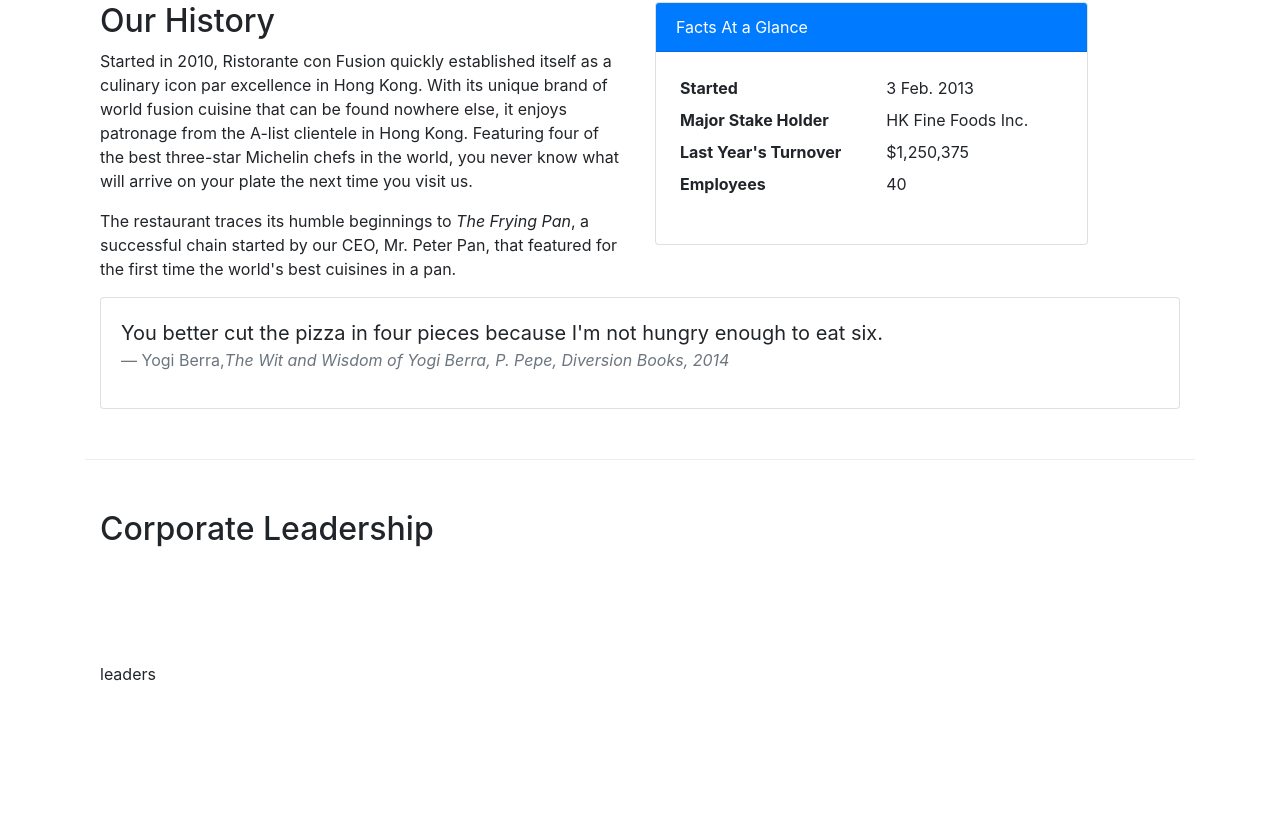
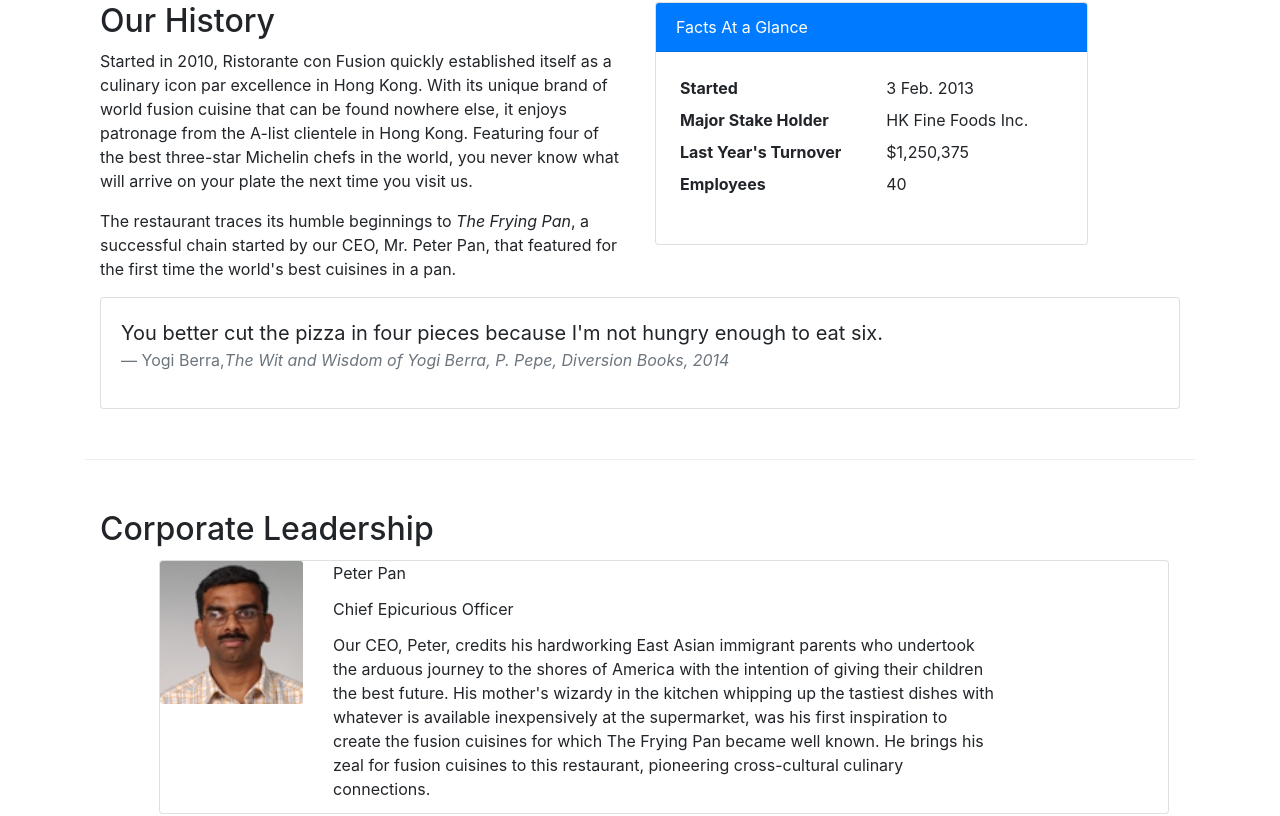
Before and after one commit to tanusgit/CourseReact, a React (Create React App) app in the folder kitchenApp/confusion/: page /aboutus in a window 1280 px wide. Shown: the part 479-1295 px from the top of the page. Built offline with nearby package versions, Linux system fonts and the light colour scheme.

Commit message:
about us

```diff
--- a/kitchenApp/confusion/src/components/AboutComponent.js
+++ b/kitchenApp/confusion/src/components/AboutComponent.js
@@ -1,7 +1,8 @@
 import React from 'react';
-import { Breadcrumb, BreadcrumbItem, Card, CardBody, CardHeader, Media } from 'reactstrap';
+import { Breadcrumb, BreadcrumbItem, Card, CardImg, CardTitle, CardImgOverlay, CardBody, CardHeader, Media } from 'reactstrap';
 import { Link } from 'react-router-dom';
 import { Component } from 'react';
+import { LEADERS } from './leader';
 
 class About extends Component {
 
@@ -11,74 +12,37 @@ class About extends Component {
     }
 
     render() {
-        return (
-            <div className="container">
-                <div className="row">
-                    <Breadcrumb>
-                        <BreadcrumbItem><Link to="/home">Home</Link></BreadcrumbItem>
-                        <BreadcrumbItem active>About Us</BreadcrumbItem>
-                    </Breadcrumb>
-                    <div className="col-12">
-                        <h3>About Us</h3>
-                        <hr />
-                    </div>
+        const leaders = this.props.leaders.map((lead) => {
+            return (
+                <div key={lead.id} className="col-md-12 m-1">
+                    <Card>
+                        <div className="row">
+                            <div className="col-md-2">
+                                <CardImg width="20%" src={lead.image} alt={lead.name} />
+                            </div>
+                            <div className="col-md-8">
+                                <CardTitle>
+                                    {lead.name}
+                                </CardTitle>
+
+                                <CardTitle>
+                                    {lead.designation}
+                                </CardTitle>
+
+                                <CardTitle>
+                                    {lead.description}
+                                </CardTitle>
+                            </div>
+                        </div>
+                    </Card>
                 </div>
-                <div className="row row-content">
-                    <div className="col-12 col-md-6">
-                        <h2>Our History</h2>
-                        <p>Started in 2010, Ristorante con Fusion quickly established itself as a culinary icon par excellence in Hong Kong. With its unique brand of world fusion cuisine that can be found nowhere else, it enjoys patronage from the A-list clientele in Hong Kong.  Featuring four of the best three-star Michelin chefs in the world, you never know what will arrive on your plate the next time you visit us.</p>
-                        <p>The restaurant traces its humble beginnings to <em>The Frying Pan</em>, a successful chain started by our CEO, Mr. Peter Pan, that featured for the first time the world's best cuisines in a pan.</p>
-                    </div>
-                    <div className="col-12 col-md-5">
-                        <Card>
-                            <CardHeader className="bg-primary text-white">Facts At a Glance</CardHeader>
-                            <CardBody>
-                                <dl className="row p-1">
-                                    <dt className="col-6">Started</dt>
-                                    <dd className="col-6">3 Feb. 2013</dd>
-                                    <dt className="col-6">Major Stake Holder</dt>
-                                    <dd className="col-6">HK Fine Foods Inc.</dd>
-                                    <dt className="col-6">Last Year's Turnover</dt>
-                                    <dd className="col-6">$1,250,375</dd>
-                                    <dt className="col-6">Employees</dt>
-                                    <dd className="col-6">40</dd>
-                                </dl>
-                            </CardBody>
-                        </Card>
-                    </div>
-                    <div className="col-12">
-                        <Card>
-                            <CardBody className="bg-faded">
-                                <blockquote className="blockquote">
-                                    <p className="mb-0">You better cut the pizza in four pieces because
-                                    I'm not hungry enough to eat six.</p>
-                                    <footer className="blockquote-footer">Yogi Berra,
-                                <cite title="Source Title">The Wit and Wisdom of Yogi Berra,
-                                    P. Pepe, Diversion Books, 2014</cite>
-                                    </footer>
-                                </blockquote>
-                            </CardBody>
-                        </Card>
-                    </div>
-                </div>
-                <div className="row row-content">
-                    <div className="col-12">
-                        <h2>Corporate Leadership</h2>
-                    </div>
-                    <div className="col-12">
-                        <p>leaders</p>
-                    </div>
-                </div>
-            </div>
-        )
-
-    }
-}
+            );
+        });
 
 
 
 
-            /*
+        return (
             <div className="container">
                 <div className="row">
                     <Breadcrumb>
@@ -139,7 +103,13 @@ class About extends Component {
                     </div>
                 </div>
             </div>
-        );
+        )
+
     }
-}*/
+}
+
+
+
+
+
 export default About;
--- a/kitchenApp/confusion/src/components/MainComponenet.js
+++ b/kitchenApp/confusion/src/components/MainComponenet.js
@@ -49,7 +49,7 @@ class Main extends Component {
       <Route exact path = "/menu" component={()=><Menu dishes = {this.state.ConfusionDishes}/>}/>
       <Route path='/menu/:dishId' component={DishWithId} />
       <Route exact path='/contactus' component={Contact} />
-      <Route exact path='/aboutus' component={About}/>
+      <Route exact path='/aboutus' component={()=><About leaders = {this.state.leaders}/>}/>
 
      </Switch>
       {/*<Menu dishes={this.state.ConfusionDishes}/>*/}
```
